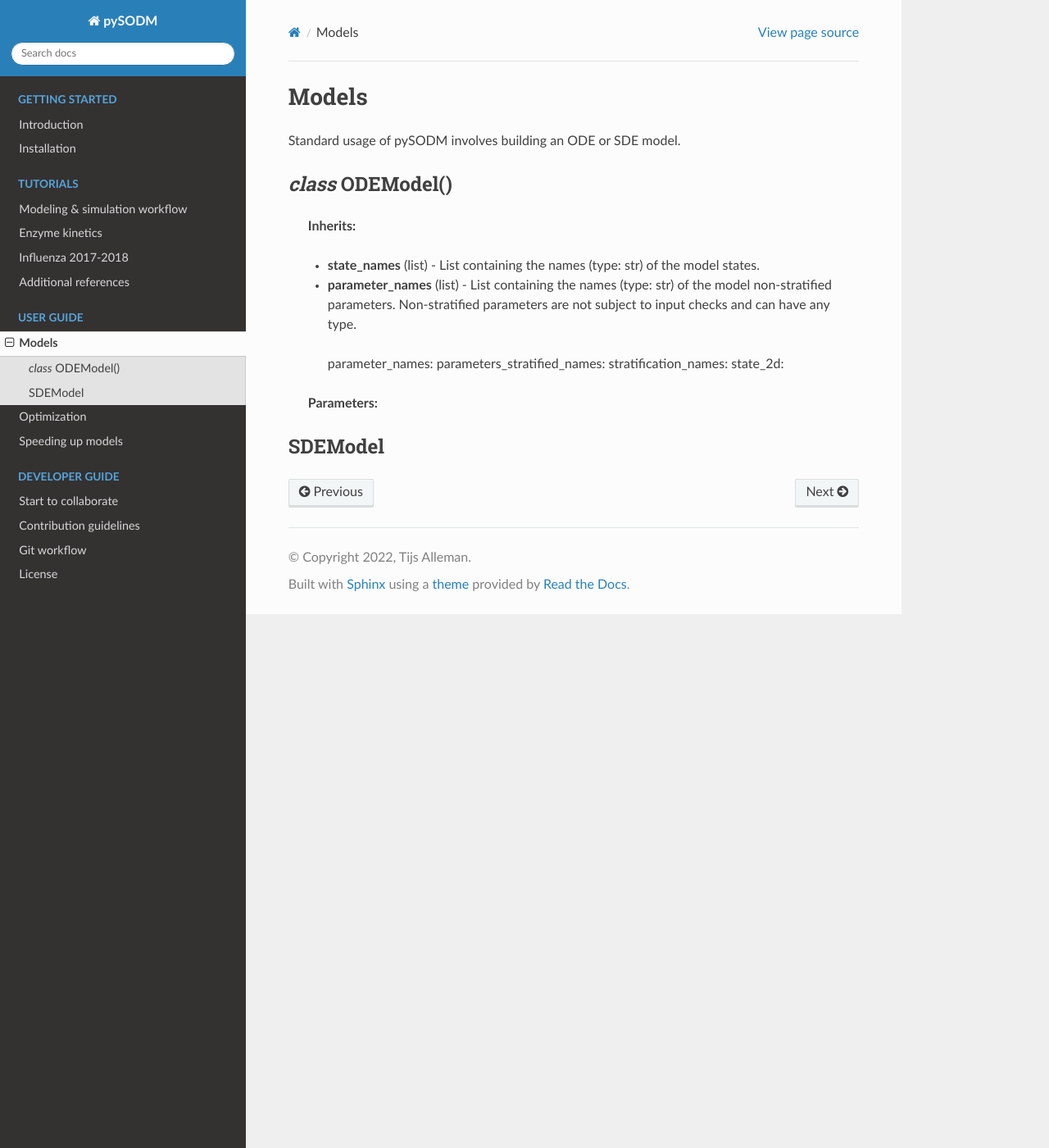
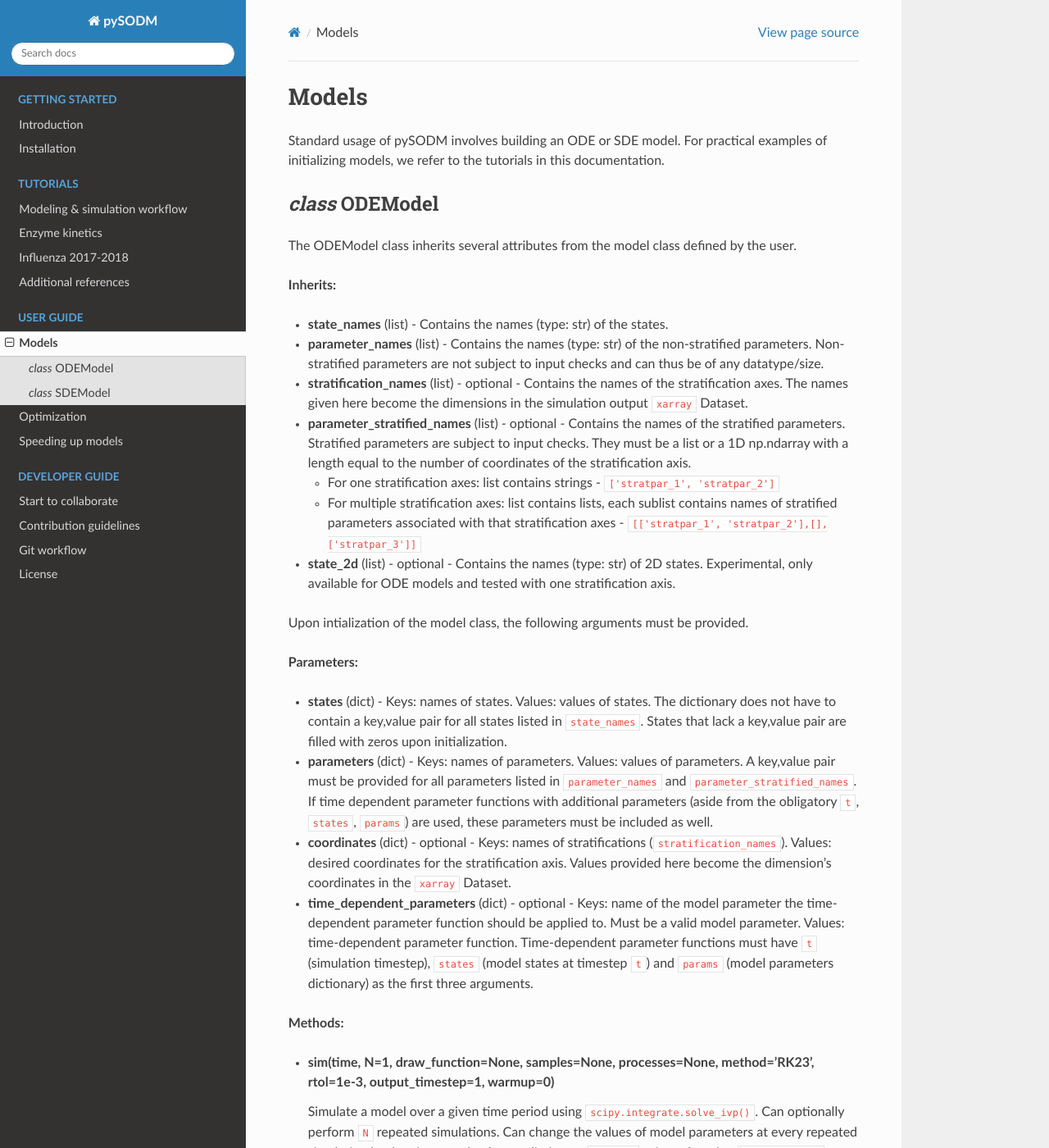
Before and after one commit to twallema/pySODM, a Sphinx documentation site: the page built from docs/models.md, in a window 1280 px wide and 1400 px high. Shown: the whole window at 82% size. Built offline with Sphinx 7.4.7 and the Read the Docs theme 2.0.0, drawn with Linux system fonts in a browser that asks for light colours; some of the changed text lies outside the part shown.

Commit message:
update documentation of model

```diff
--- a/docs/models.md
+++ b/docs/models.md
@@ -1,18 +1,50 @@
 # Models
 
-Standard usage of pySODM involves building an ODE or SDE model.
+Standard usage of pySODM involves building an ODE or SDE model. For practical examples of initializing models, we refer to the tutorials in this documentation.
 
-##  *class* ODEModel()
+##  *class* ODEModel
 
-> **Inherits:**
->   - **state_names** (list) - List containing the names (type: str) of the model states.
->   - **parameter_names** (list) - List containing the names (type: str) of the model non-stratified parameters. Non-stratified parameters are not subject to input checks and can have any type.
+The ODEModel class inherits several attributes from the model class defined by the user.
 
->> parameter_names:
->> parameters_stratified_names:
->> stratification_names:
->> state_2d:
+**Inherits:**
 
-> **Parameters:**
+* **state_names** (list) - Contains the names (type: str) of the states.
+* **parameter_names** (list) - Contains the names (type: str) of the non-stratified parameters. Non-stratified parameters are not subject to input checks and can thus be of any datatype/size.
+* **stratification_names** (list) - optional - Contains the names of the stratification axes. The names given here become the dimensions in the simulation output `xarray` Dataset.
+* **parameter_stratified_names** (list) - optional - Contains the names of the stratified parameters. Stratified parameters are subject to input checks. They must be a list or a 1D np.ndarray with a length equal to the number of coordinates of the stratification axis.
+    * For one stratification axes: list contains strings - `['stratpar_1', 'stratpar_2']`
+    * For multiple stratification axes: list contains lists, each sublist contains names of stratified parameters associated with that stratification axes - `[['stratpar_1', 'stratpar_2'],[],['stratpar_3']]`
+* **state_2d** (list) - optional - Contains the names (type: str) of 2D states. Experimental, only available for ODE models and tested with one stratification axis.
 
-## SDEModel
+Upon intialization of the model class, the following arguments must be provided.
+
+**Parameters:**
+
+* **states** (dict) - Keys: names of states. Values: values of states. The dictionary does not have to contain a key,value pair for all states listed in `state_names`. States that lack a key,value pair are filled with zeros upon initialization.
+* **parameters** (dict) - Keys: names of parameters. Values: values of parameters. A key,value pair must be provided for all parameters listed in `parameter_names` and `parameter_stratified_names`. If time dependent parameter functions with additional parameters (aside from the obligatory `t`, `states`, `params`) are used, these parameters must be included as well.
+* **coordinates** (dict) - optional - Keys: names of stratifications (`stratification_names`). Values: desired coordinates for the stratification axis. Values provided here become the dimension's coordinates in the `xarray` Dataset.
+* **time_dependent_parameters** (dict) - optional - Keys: name of the model parameter the time-dependent parameter function should be applied to. Must be a valid model parameter. Values: time-dependent parameter function. Time-dependent parameter functions must have `t` (simulation timestep), `states` (model states at timestep `t`) and `params` (model parameters dictionary) as the first three arguments.
+
+**Methods:**
+
+* **sim(time, N=1, draw_function=None, samples=None, processes=None, method='RK23', rtol=1e-3, output_timestep=1, warmup=0)**
+
+    Simulate a model over a given time period using `scipy.integrate.solve_ivp()`. Can optionally perform `N` repeated simulations. Can change the values of model parameters at every repeated simulation by drawing samples from a dictionary `samples` using a function `draw_function`.
+
+    **Parameters**
+
+    * **time** - (int/float or list) - The start and stop "time" for the simulation run. Three possible inputs: 1) int/float, 2) list of int/float of type `[start_time, stop_time]`, 3) list of pd.Timestamp or str of type `[start_date, stop_date]`.
+    * **N** - (int) - optional - Number of repeated simulations to perform.
+    * **samples** - (dict) - optional - Dictionary containing samples of model parameters. Obligatory input to a *draw function*.
+    * **draw_function** - (function) - optional - A function consisting of two inputs: the model parameters dictionary `param_dict`, the previously documented samples dictionary `samples_dict`. Function must return the model parameters dictionary `param_dict`. Function can be used to update a model parameter's value during every repeated simulation. Usefull to propagate MCMC samples of model parameters or perform sensitivity analyses.
+    * **processes** - (int) - optional - Number of cores to use when {math}`N > 1`.
+    * **method** - (str) - optional - Integration methods of `scipy.integrate.solve_ivp()` (read the [docs](https://docs.scipy.org/doc/scipy/reference/generated/scipy.integrate.solve_ivp.html)).
+    * **rtol** - (int/float) - optional - Relative tolerance of `scipy.integrate.solve_ivp()` (read the [docs](https://docs.scipy.org/doc/scipy/reference/generated/scipy.integrate.solve_ivp.html)).
+    * **output_timestep** - (int/float) - optional - Interpolate model output to every `output_timestep` timesteps. For datetimes: expressed in days.
+    * **warmup** - (float) - optional - Number of days to simulate prior to the simulation start. Usefull in epidemiological contexts when the time between the appearance of "patient zero" and the collection of data is unkown.
+
+    **Returns**
+
+    * **out** - (xarray.Dataset) - Simulation output. Consult the xarray documentation [here](https://docs.xarray.dev/en/stable/generated/xarray.Dataset.html#xarray.Dataset). `xarray.Dataset.data_vars` are the model states. `xarray.Dataset.dimensions` are the time dimension plus the model's stratifications. The time dimension is named `time` if timesteps were numbers, the time dimension is named `date` if timesteps were dates. When {math}`N > 1` an additional dimension `draws` is added to the output accomodate the repeated simulations.
+
+## *class* SDEModel
```
Also changed, not shown: 1 other file.
